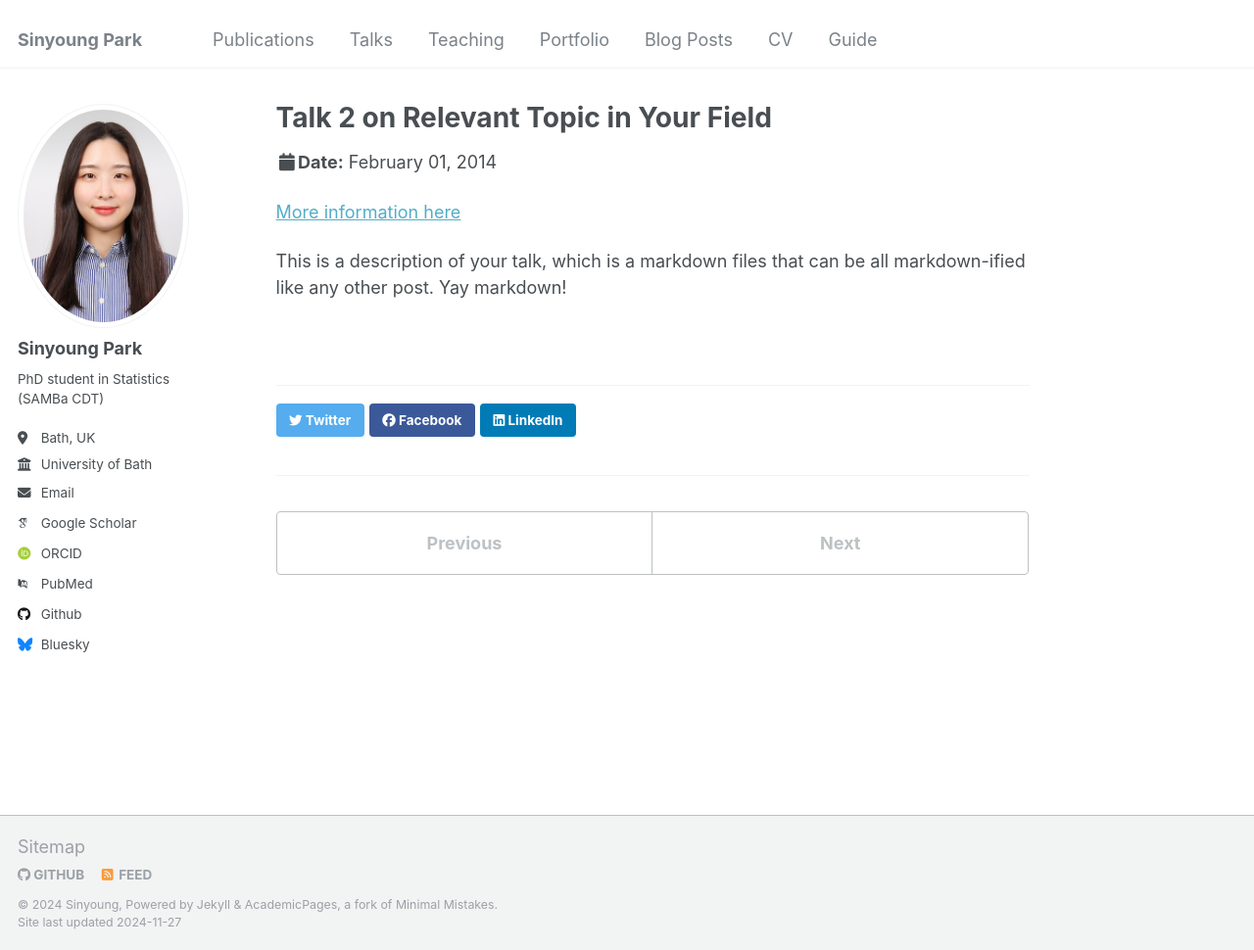
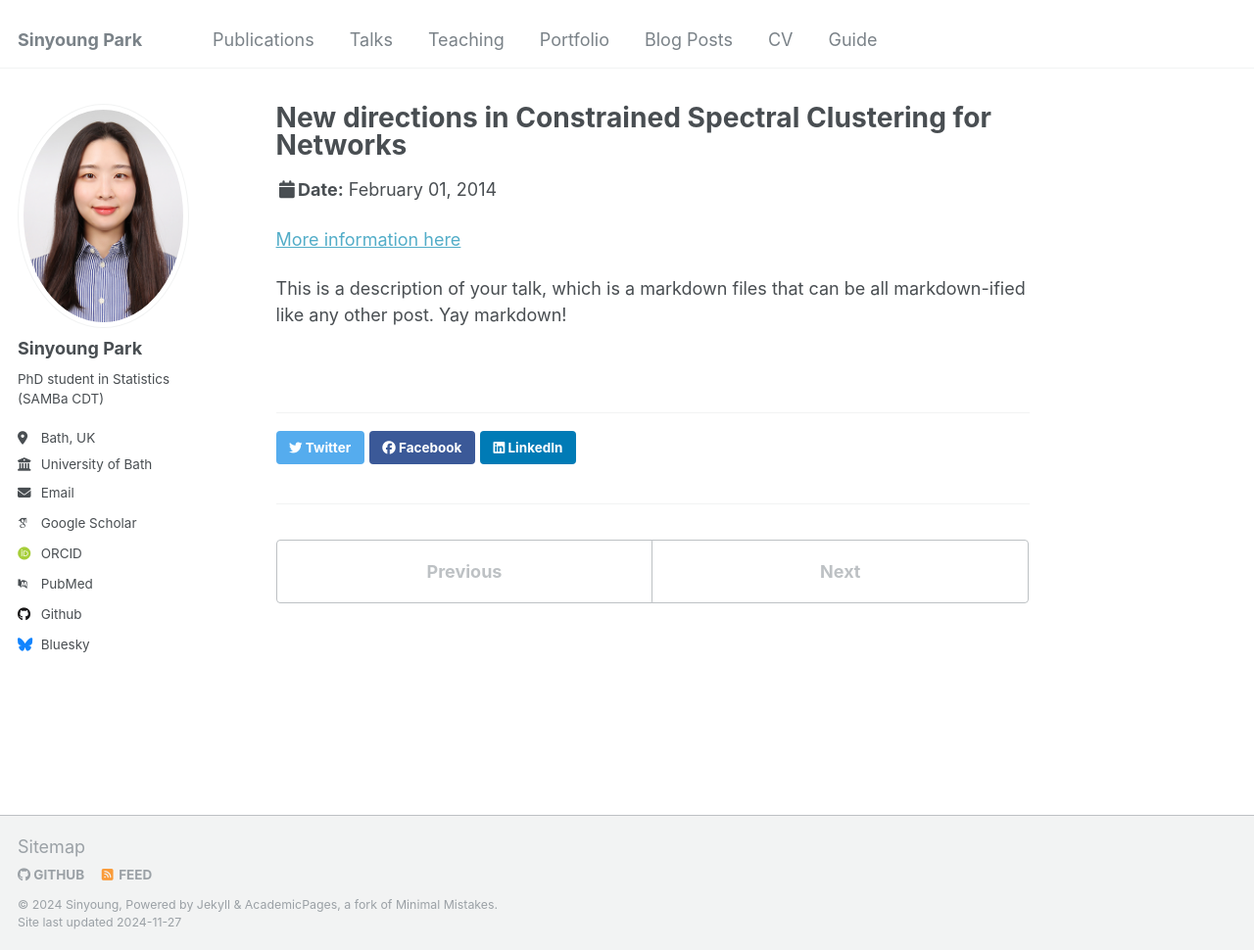
Before and after one commit to SinyoungPark2681/test, a Jekyll site: the page built from _talks/2014-02-01-talk-2.md, in a window 1280 px wide and 970 px high. Shown: the whole window at 98% size. Built offline with Jekyll 4.4.1, drawn with Linux system fonts in a browser that asks for light colours; some web fonts are replaced.

Commit message:
Update 2014-02-01-talk-2.md

```diff
--- a/_talks/2014-02-01-talk-2.md
+++ b/_talks/2014-02-01-talk-2.md
@@ -1,8 +1,8 @@
 ---
-title: "Talk 2 on Relevant Topic in Your Field"
+title: "New directions in Constrained Spectral Clustering for Networks"
 collection: talks
 type: "Talk"
-permalink: /talks/2014-02-01-talk-2
+permalink: /talks/2023-12-18-talk-2
 venue: "London School of Testing"
 date: 2014-02-01
 location: "London, UK"
```
